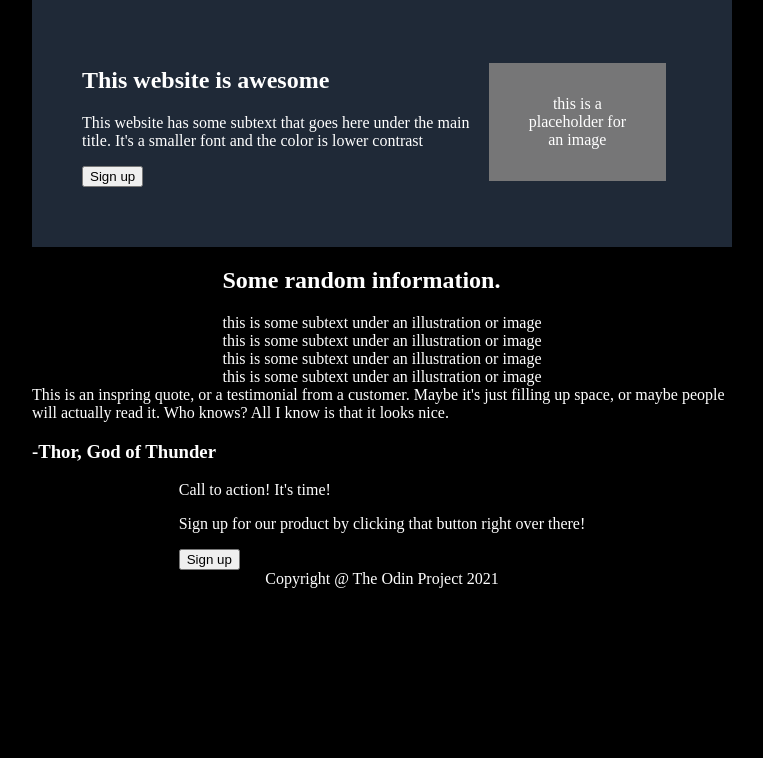
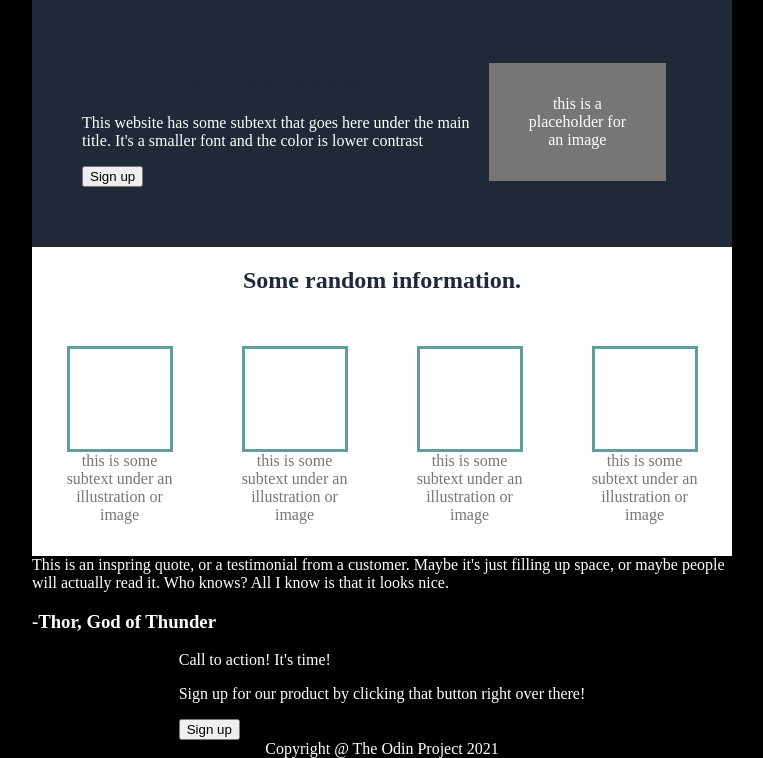
Before and after one commit to alphaleo21/landing-page, a plain HTML site: page index.html in a window 1280 px wide. Shown: the part 86-844 px from the top of the page, without its empty margins (258-1021 px from the left). Before the commit the page ends 800 px from the top, so only its background shows below. Drawn offline with Linux system fonts and the light colour scheme.

Commit message:
section two is creating

```diff
--- a/index.html
+++ b/index.html
@@ -33,24 +33,26 @@
         <div class="section two">
             <h2>Some random information.</h2>
             <div class="box-model">
+                <div class="boxArrange">
                     <div class="box"></div>
                         this is some subtext under an
                         illustration or image
                 </div>
-            <div class="box-model">
+                <div class="boxArrange">
                     <div class="box"></div>
                         this is some subtext under an
                         illustration or image
                 </div>
-            <div class="box-model">
+                <div class="boxArrange">
                     <div class="box"></div>
                         this is some subtext under an
                         illustration or image
                 </div>
-            <div class="box-model">
+                <div class="boxArrange">
                     <div class="box"></div>
                         this is some subtext under an
                         illustration or image
+                </div>
             </div>
         </div>
         <div class="section three">
--- a/style.css
+++ b/style.css
@@ -50,3 +50,27 @@ a{
     padding: 2em;
     margin: 1em;
 }
+.section.two{
+    background-color: white;
+}
+h2{
+    color: #1F2937;
+    text-align: center;
+}
+.box-model{
+    color: #767677;
+    display: flex;
+}
+.boxArrange{
+    padding: 2em;
+    display: flex;
+    flex-direction: column;
+    justify-content: center;
+    align-items: center;
+    text-align: center;
+}
+.box{
+    border:3px solid cadetblue;
+    width: 100px;
+    height: 100px;
+}
```
Lines whose indentation alone changed are shown as unchanged.
